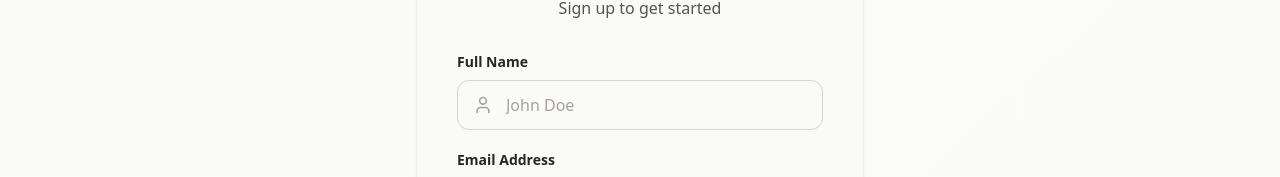
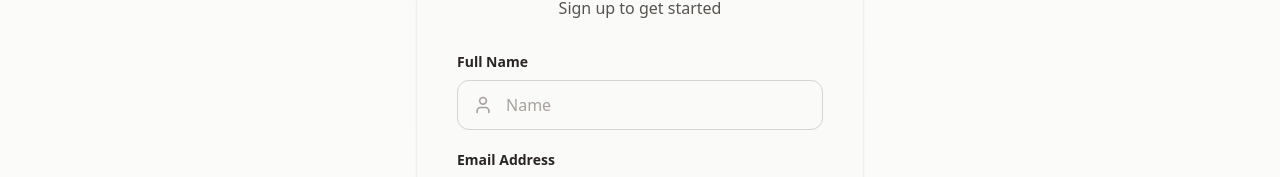
Before and after one commit to Shrutika8448/electronics-shop, a React (Vite) app in the folder frontend/: page /register in a window 1280 px wide. Shown: the part 346-523 px from the top of the page. Built offline with nearby package versions, Linux system fonts and the light colour scheme.

Commit message:
Update RegisterPage.jsx

```diff
--- a/frontend/src/pages/RegisterPage.jsx
+++ b/frontend/src/pages/RegisterPage.jsx
@@ -70,7 +70,7 @@ const RegisterPage = () => {
                 required
                 autoComplete="name"
                 className="input-field pl-12"
-                placeholder="John Doe"
+                placeholder="Name"
               />
             </div>
           </div>
```
